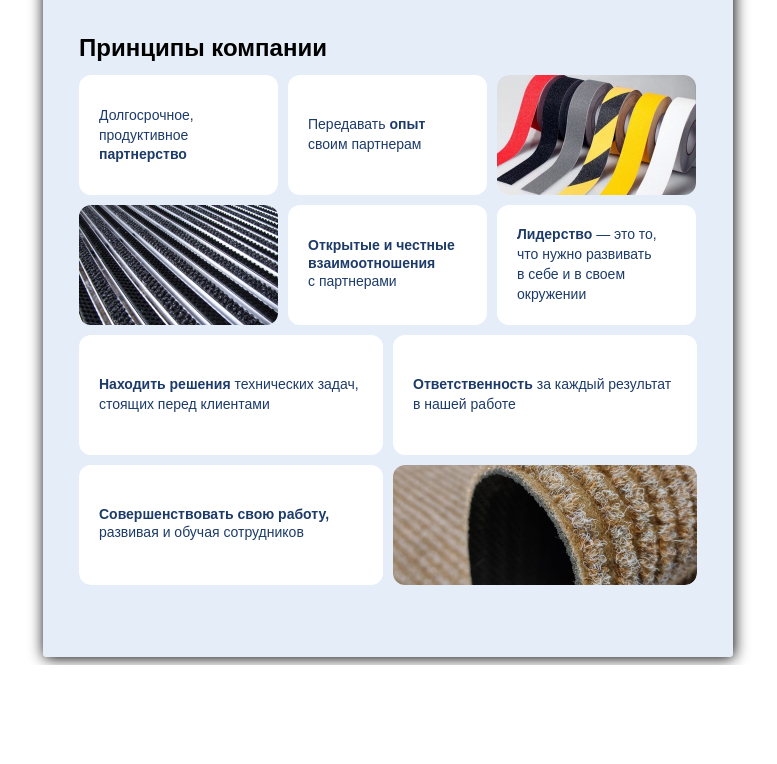
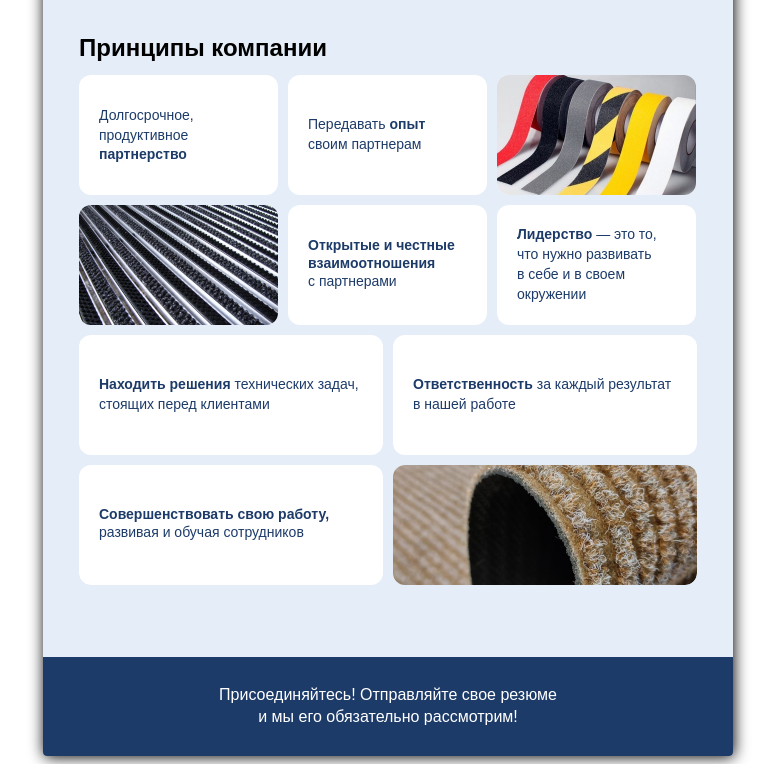
Before and after one commit to hellsgor/vodolov, a website built with Vite: page src/index.html in a window 1280 px wide. Shown: the part 1541-2305 px from the top of the page, without its empty margins (252-1029 px from the left). Before the commit the page ends 2206 px from the top, so only its background shows below. Built offline with nearby package versions, Linux system fonts and the light colour scheme.

Commit message:
footer is ready

```diff
--- a/src/assets/scss/components/_footer.scss
+++ b/src/assets/scss/components/_footer.scss
@@ -3,7 +3,16 @@
 @import '@/assets/scss/variables/colors';
 
 #{$footer} {
+  padding: 27px 50px;
+  background-color: $primary;
+  color: $white;
 
+  & > p {
+    max-width: 405px;
+    margin-right: auto;
+    margin-left: auto;
+    text-align: center;
+  }
 }
 
 @media (max-width: #{$mediaMD}) {
@@ -14,6 +23,6 @@
 
 @media (max-width: #{$mediaSM}) {
   #{$footer} {
-
+    padding: 20px 16px;
   }
 }
--- a/src/components/footer.html
+++ b/src/components/footer.html
@@ -1,3 +1,3 @@
 <div class="tmpl-hh-footer">
-  <!--   footer -->
+  <p>Присоединяйтесь! Отправляйте свое резюме и&#160;мы&#160;его обязательно рассмотрим!</p>
 </div>
```
